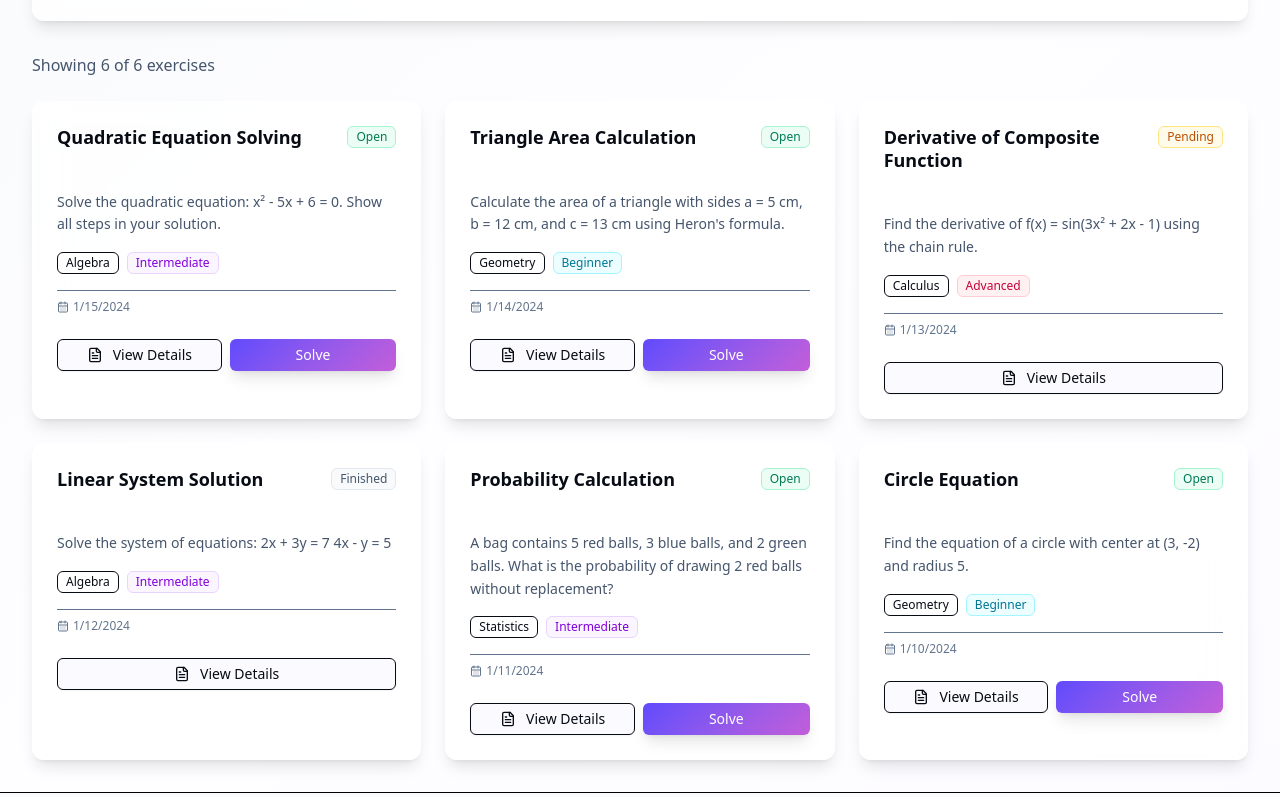
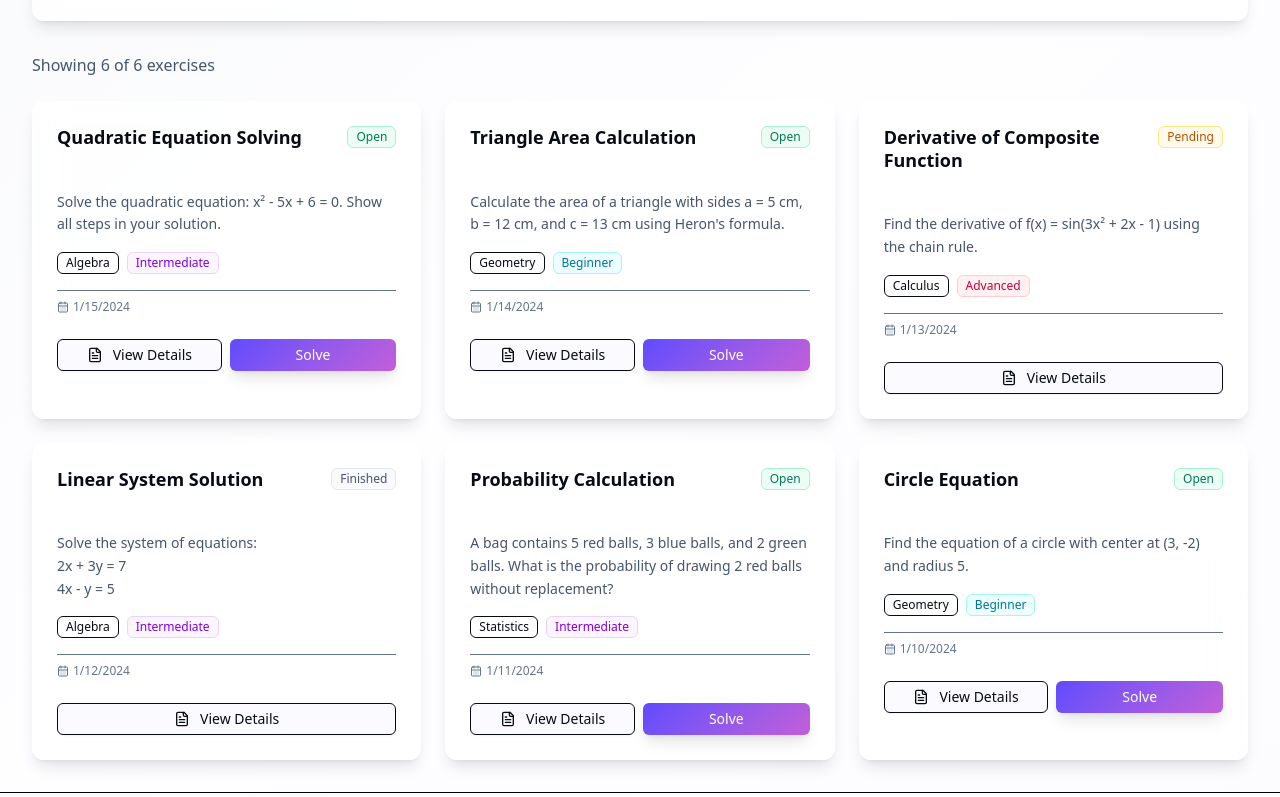
Before and after one commit to matthiasintegral/website, a Next.js app: page /exercises in a window 1280 px wide. Shown: the part 381-1178 px from the top of the page. Built offline with nearby package versions, Linux system fonts and the light colour scheme.

Commit message:
feat: add latex rendering to frontend

```diff
--- a/package.json
+++ b/package.json
@@ -22,10 +22,13 @@
     "@radix-ui/react-slot": "^1.2.3",
     "class-variance-authority": "^0.7.1",
     "clsx": "^2.1.1",
+    "katex": "^0.16.22",
     "lucide-react": "^0.536.0",
     "next": "^15.4.6",
+    "prop-types": "^15.8.1",
     "react": "^19.1.1",
     "react-dom": "^19.1.1",
+    "react-katex": "^3.1.0",
     "tailwind-merge": "^3.3.1",
     "zod": "^4.0.17"
   },
@@ -33,9 +36,11 @@
     "@eslint/eslintrc": "^3",
     "@next/eslint-plugin-next": "^15.4.5",
     "@tailwindcss/postcss": "^4",
+    "@types/katex": "^0.16.7",
     "@types/node": "^20",
     "@types/react": "^19",
     "@types/react-dom": "^19",
+    "@types/react-katex": "^3.0.4",
     "eslint": "^9",
     "eslint-config-next": "15.4.5",
     "eslint-config-prettier": "^10.1.8",
--- a/src/app/exercises/[id]/page.tsx
+++ b/src/app/exercises/[id]/page.tsx
@@ -16,6 +16,7 @@ import {
 } from "lucide-react";
 import { mockExercises, mockSolutions } from "@/data";
 import { cn } from "@/lib/utils";
+import { MathContent } from "@/components/math-content";
 
 interface ExerciseDetailPageProps {
   params: Promise<{
@@ -118,9 +119,10 @@ export default async function ExerciseDetailPage({
                   <div>
                     <h3 className="font-semibold mb-2">Problem Statement</h3>
                     <div className="p-4 bg-slate-50 rounded-lg">
-                      <p className="text-slate-800 whitespace-pre-wrap leading-relaxed">
-                        {exercise.statement}
-                      </p>
+                      <MathContent
+                        content={exercise.statement}
+                        className="text-slate-800 leading-relaxed"
+                      />
                     </div>
                   </div>
 
@@ -225,9 +227,10 @@ export default async function ExerciseDetailPage({
 
                         {/* Solution Content */}
                         <div className="space-y-3">
-                          <div className="text-slate-800 whitespace-pre-wrap leading-relaxed">
-                            {solution.content}
-                          </div>
+                          <MathContent
+                            content={solution.content}
+                            className="text-slate-800 leading-relaxed"
+                          />
                         </div>
                       </div>
                     ))}
--- a/src/app/globals.css
+++ b/src/app/globals.css
@@ -1,5 +1,6 @@
 @import "tailwindcss";
 @import "tw-animate-css";
+@import "katex/dist/katex.min.css";
 
 @custom-variant dark (&:is(.dark *));
 
--- a/src/app/submit/page.tsx
+++ b/src/app/submit/page.tsx
@@ -26,6 +26,7 @@ import {
 import { UploadState, ExerciseFormData } from "@/types";
 import { mockExercises, levels } from "@/data";
 import { cn } from "@/lib/utils";
+import { MathContent } from "@/components/math-content";
 import { findAllExerciseCategory } from "@/services/exercise";
 import { aiConversionAction, type AIConversionActionState } from "./_actions";
 import type { AIConversionExerciseResponseDTO } from "@/services/exercise/dto";
@@ -439,20 +440,12 @@ function SubmitPageContent() {
               {/* Converted Text Preview */}
               {uploadState.convertedText && (
                 <div className="p-4 bg-emerald-50 border border-emerald-200 rounded-lg">
-                  <div className="flex items-center gap-2 mb-2">
+                  <div className="flex items-center gap-2">
                     <CheckCircle className="h-4 w-4 text-emerald-600" />
                     <span className="text-sm font-medium text-emerald-800">
                       AI Conversion Complete
                     </span>
                   </div>
-                  <p className="text-sm text-emerald-700 whitespace-pre-wrap">
-                    {uploadState.convertedText}
-                  </p>
-                  <p className="text-xs text-emerald-600 mt-2">
-                    {isSubmittingSolution
-                      ? "Text has been copied to the solution field → You can edit it there"
-                      : "All fields have been auto-filled (title, category, level, statement, and optional solution) → You can edit them in the form"}
-                  </p>
                 </div>
               )}
             </CardContent>
@@ -574,6 +567,18 @@ function SubmitPageContent() {
                     required
                     className="min-h-[200px]"
                   />
+                  {/* LaTeX Preview */}
+                  {(isSubmittingSolution ? formData.response : formData.statement) && (
+                    <div className="mt-3 p-3 bg-slate-50 border rounded-lg">
+                      <div className="text-xs font-medium text-slate-600 mb-2">
+                        LaTeX Preview:
+                      </div>
+                      <MathContent
+                        content={(isSubmittingSolution ? formData.response : formData.statement) || ""}
+                        className="text-sm text-slate-800"
+                      />
+                    </div>
+                  )}
                 </div>
 
                 {/* Optional Response for new exercises */}
@@ -600,6 +605,18 @@ function SubmitPageContent() {
                       rows={6}
                       className="min-h-[150px]"
                     />
+                    {/* LaTeX Preview for Optional Response */}
+                    {formData.response && (
+                      <div className="mt-3 p-3 bg-slate-50 border rounded-lg">
+                        <div className="text-xs font-medium text-slate-600 mb-2">
+                          Solution LaTeX Preview:
+                        </div>
+                        <MathContent
+                          content={formData.response}
+                          className="text-sm text-slate-800"
+                        />
+                      </div>
+                    )}
                     <p className="text-xs text-slate-500">
                       You can provide a solution to your own exercise to help
                       other students learn.
--- a/src/components/exercise-card.tsx
+++ b/src/components/exercise-card.tsx
@@ -5,6 +5,7 @@ import { Button } from "@/components/ui/button";
 import { CalendarDays, User, FileText } from "lucide-react";
 import { Exercise } from "@/types";
 import { cn } from "@/lib/utils";
+import { MathContent } from "@/components/math-content";
 
 interface ExerciseCardProps {
   exercise: Exercise;
@@ -71,9 +72,9 @@ export function ExerciseCard({
 
       <CardContent className="space-y-4">
         {/* Statement Preview */}
-        <p className="text-slate-600 text-sm line-clamp-3 leading-relaxed">
-          {exercise.statement}
-        </p>
+        <div className="text-slate-600 text-sm line-clamp-3 leading-relaxed">
+          <MathContent content={exercise.statement} />
+        </div>
 
         {/* Category and Level */}
         <div className="flex items-center gap-2 flex-wrap">
--- /dev/null
+++ b/src/components/math-content.tsx
@@ -0,0 +1,70 @@
+"use client";
+
+import React from 'react';
+import { InlineMath, BlockMath } from 'react-katex';
+import { cn } from '@/lib/utils';
+
+interface MathContentProps {
+  content: string;
+  className?: string;
+}
+
+/**
+ * Component that renders text with LaTeX mathematical notation
+ * Supports both inline (\(...\) and $...$) and block (\[...\] and $$...$$) math expressions
+ */
+export function MathContent({ content, className }: MathContentProps) {
+  const renderContent = (text: string) => {
+    // First, split by display math expressions (\[...\] and $$...$$)
+    const displayMathParts = text.split(/(\\\[[\s\S]*?\\\]|\$\$[\s\S]*?\$\$)/g);
+
+    return displayMathParts.map((part, blockIndex) => {
+      // Handle display math expressions
+      if ((part.startsWith('\\[') && part.endsWith('\\]')) ||
+          (part.startsWith('$$') && part.endsWith('$$'))) {
+        // Display math expression
+        const mathContent = part.startsWith('\\[')
+          ? part.slice(2, -2).trim()
+          : part.slice(2, -2).trim();
+        return (
+          <div key={blockIndex} className="my-4">
+            <BlockMath math={mathContent} />
+          </div>
+        );
+      } else {
+        // Process inline math expressions (\(...\) and $...$) in this part
+        const inlineMathParts = part.split(/(\\\([\s\S]*?\\\)|\$[^$]*?\$)/g);
+
+        return inlineMathParts.map((inlinePart, inlineIndex) => {
+          // Handle inline math expressions
+          if ((inlinePart.startsWith('\\(') && inlinePart.endsWith('\\)')) ||
+              (inlinePart.startsWith('$') && inlinePart.endsWith('$') && inlinePart.length > 2)) {
+            // Inline math expression
+            const mathContent = inlinePart.startsWith('\\(')
+              ? inlinePart.slice(2, -2)
+              : inlinePart.slice(1, -1);
+            return (
+              <InlineMath key={`${blockIndex}-${inlineIndex}`} math={mathContent} />
+            );
+          } else {
+            // Regular text - preserve line breaks
+            return inlinePart.split('\n').map((line, lineIndex, lines) => (
+              <React.Fragment key={`${blockIndex}-${inlineIndex}-${lineIndex}`}>
+                {line}
+                {lineIndex < lines.length - 1 && <br />}
+              </React.Fragment>
+            ));
+          }
+        });
+      }
+    });
+  };
+
+  return (
+    <div className={cn("math-content", className)}>
+      {renderContent(content)}
+    </div>
+  );
+}
+
+export default MathContent;
```
Also changed, not shown: 1 other file (tests, documents, lock files or other folders).
